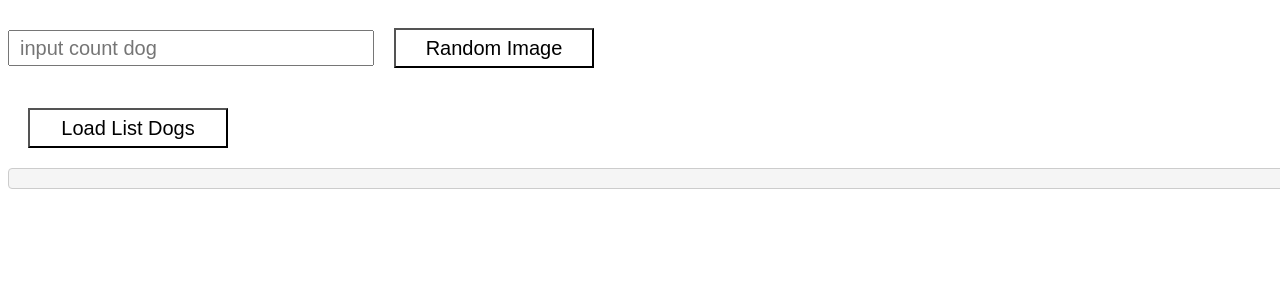
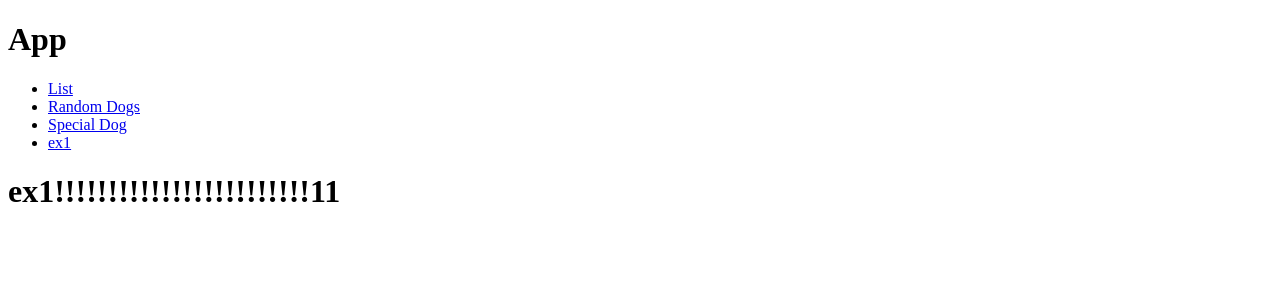
Before and after one commit to LoshakovaAnna/App-Dogs-React, a React (Create React App) app in the folder my-app/: page /ex in a window 1280 px wide. Shown: the top 300 px of the page. Built offline with nearby package versions, Linux system fonts and the light colour scheme.

Commit message:
add Route, browserrouter, link from react-router-dom

```diff
--- a/my-app/package.json
+++ b/my-app/package.json
@@ -6,6 +6,8 @@
     "bootstrap": "^4.1.3",
     "react": "^16.6.3",
     "react-dom": "^16.6.3",
+    "react-router": "^4.3.1",
+    "react-router-dom": "^4.3.1",
     "react-scripts": "2.1.1"
   },
   "scripts": {
--- /dev/null
+++ b/my-app/src/components/App.js
@@ -0,0 +1,23 @@
+
+import React, { Component } from 'react';
+import { Link } from 'react-router-dom';
+
+class App extends Component {
+  render() {
+    return (
+      <div className='container'>
+        <h1>App</h1>
+        <ul>
+          <li><Link to='/list'>List</Link></li>
+          <li><Link to='/random-dogs'>Random Dogs</Link></li>
+          <li><Link to='/special-dog'>Special Dog</Link></li>
+          <li><Link to='/ex'>ex1</Link></li>
+        </ul>
+        {/* добавили вывод потомков
+        {this.props.children} */}
+      </div>
+    )
+  }
+}
+
+export default App;
--- /dev/null
+++ b/my-app/src/components/ex1.js
@@ -0,0 +1,15 @@
+import React, { Component} from 'react';
+
+
+class  ex1 extends Component {
+    render() {
+        return (
+                <div>
+
+                   <h1>ex1!!!!!!!!!!!!!!!!!!!!!!!!11</h1>
+                </div>
+        );
+    };
+};
+
+export default ex1;
--- a/my-app/src/components/style.css
+++ /dev/null
@@ -1,36 +0,0 @@
-.hello-block{
-    margin:0 auto;
-    width: 500px;
-    background-color: #687dc9;
-    border: 1px white solid;
-}
-.dog-image{
-    min-width: 300px;
-    min-height: 300px;
-    border: solid 3px black;
-
-}
-.btn-random-image{
-    width: 200px;
-    height: 40px;
-    background-color: #fff;
-    font-size: 20px;
-    margin: 20px;
-
-}
-.input-name{
-    display: block;
-    height: 30px;;
-    padding-left: 10px;
-    margin: 20px auto;
-    width: 350px;
-    font-family: Arial, Helvetica, sans-serif;
-    font-size: 20px;
-}
-.hello-string{
-    font-size: 30px;
-    font-family: Georgia, 'Times New Roman', Times, serif;
-    color: brown;
-    font-weight: 900;
-    text-align: center;
-}
--- a/my-app/src/index.js
+++ b/my-app/src/index.js
@@ -1,10 +1,28 @@
 import React from 'react';
 import {render} from 'react-dom';
+
+import {  Route,  BrowserRouter } from 'react-router-dom';
+
+import App from './components/App'
+
+import ex1 from './components/ex1'
 import Dogs from './components/Dogs';
-
 import ListDogs from './components/ListDogs';
 import './style.css';
+import ImageDogsList from './components/ImageDogsList';
 
 
-render(<Dogs />, document.getElementById('root'));
-render(<ListDogs />, document.getElementById('all'));
+
+render(
+  <BrowserRouter>
+        <div>
+            <Route path='/' component={App}/>
+            <Route path='/list' component={ListDogs}/>
+            <Route path = '/special-dog' component={ImageDogsList}/>
+            <Route path='/random-вogs' component={Dogs}/>
+            <Route path='/ex' component={ex1}/>
+
+        </div>
+  </BrowserRouter>,
+  document.getElementById('root')
+)
```
Also changed, not shown: my-app/src/components/ex2.js (added, +14 -0 lines), 1 other file (tests, documents, lock files or other folders).
